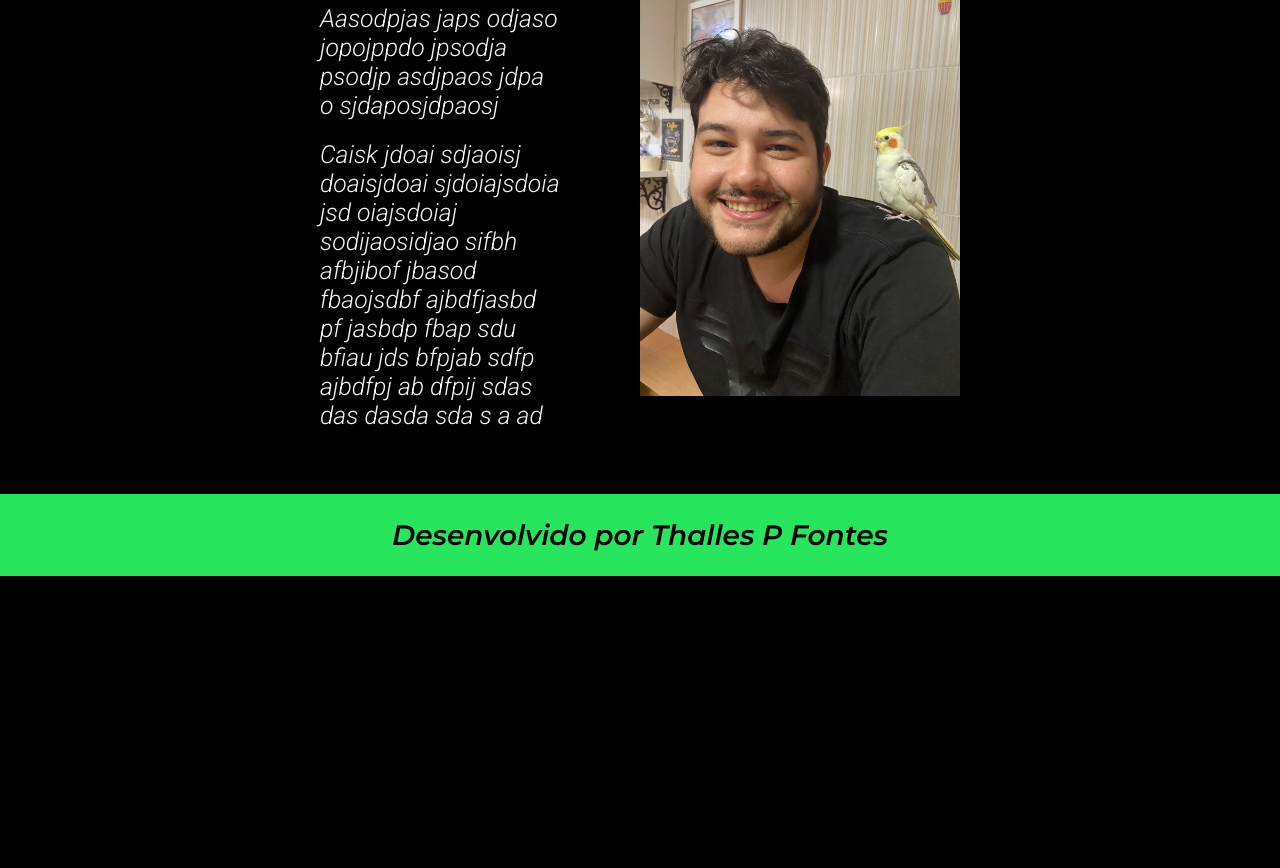
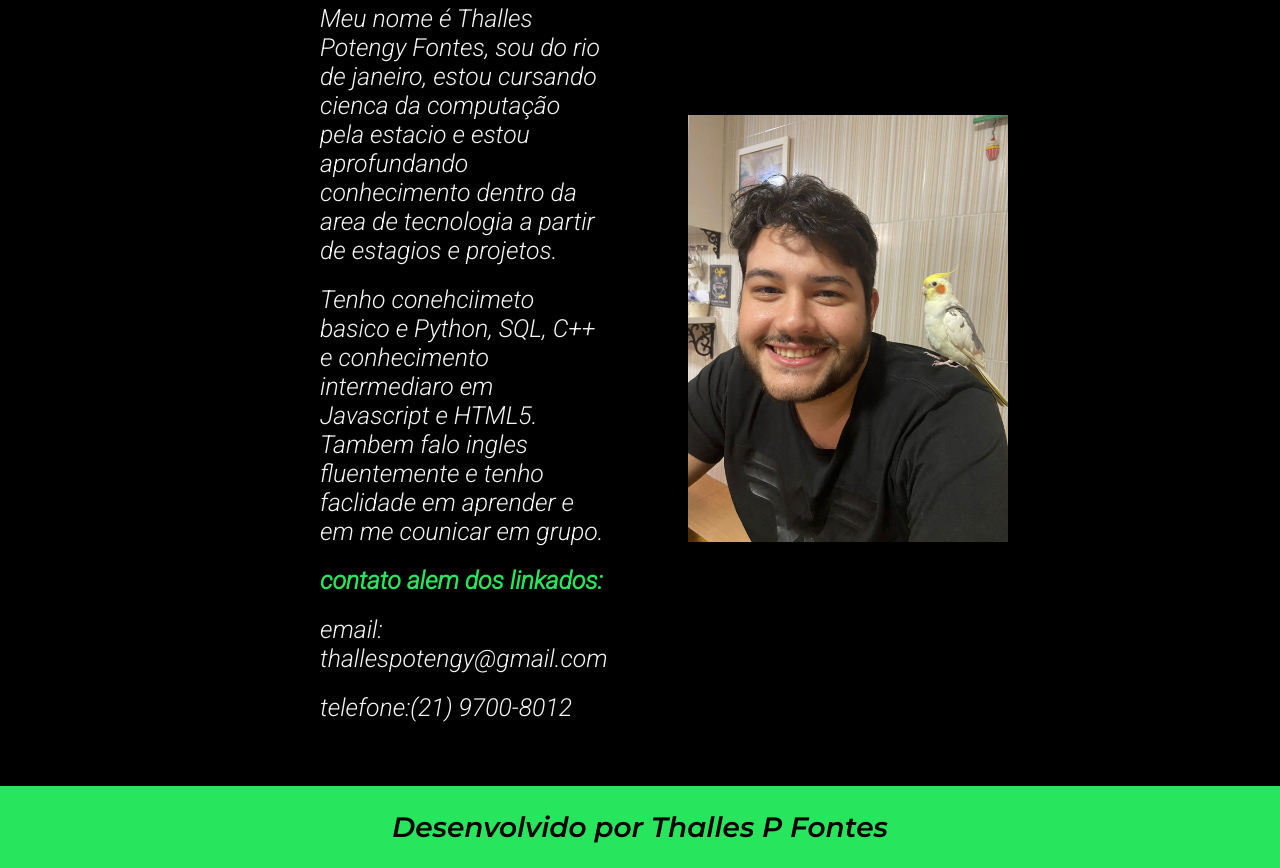
Before and after one commit to ThallesPF/Portifolio, a plain HTML site: page about.html in a window 1280 px wide. Shown: the part 176-1044 px from the top of the page. Before the commit the page ends 800 px from the top, so only its background shows below. Drawn offline with Linux system fonts and the light colour scheme.

Commit message:
Add files via upload

```diff
--- a/about.html
+++ b/about.html
@@ -17,8 +17,11 @@
     <main class="apresentacao">
         <section class="apresentacao__text">
             <h1 class="apresentacao__text__title"> Sobre Mim</h1>
-            <p class="apresentacao__text__p"> Aasodpjas  japs odjaso jopojppdo jpsodja psodjp asdjpaos jdpa o sjdaposjdpaosj</p>
-            <p class="apresentacao__text__p"> Caisk jdoai sdjaoisj doaisjdoai sjdoiajsdoia jsd oiajsdoiaj sodijaosidjao sifbh afbjibof jbasod fbaojsdbf ajbdfjasbd pf jasbdp fbap sdu bfiau jds bfpjab sdfp ajbdfpj ab dfpij sdas das dasda sda s a  ad </p>
+            <p class="apresentacao__text__p">Meu nome é Thalles Potengy Fontes, sou do rio de janeiro, estou cursando cienca da computação pela estacio e estou aprofundando conhecimento dentro da area de tecnologia a partir de estagios e projetos. </p>
+            <p class="apresentacao__text__p">Tenho conehciimeto basico e Python, SQL, C++ e conhecimento intermediaro em Javascript e HTML5. Tambem falo ingles fluentemente e tenho faclidade em aprender e em me counicar em grupo.</p>
+            <p class="apresentacao__text__p"><strong>contato alem dos linkados:</strong></p>
+            <p class="apresentacao__text__p">email: thallespotengy@gmail.com</p>
+            <p class="apresentacao__text__p">telefone:(21) 9700-8012</p>
         </section>
         <img class="apresentacao__img" src="./assets/minha foto.png">
     </main>
```
